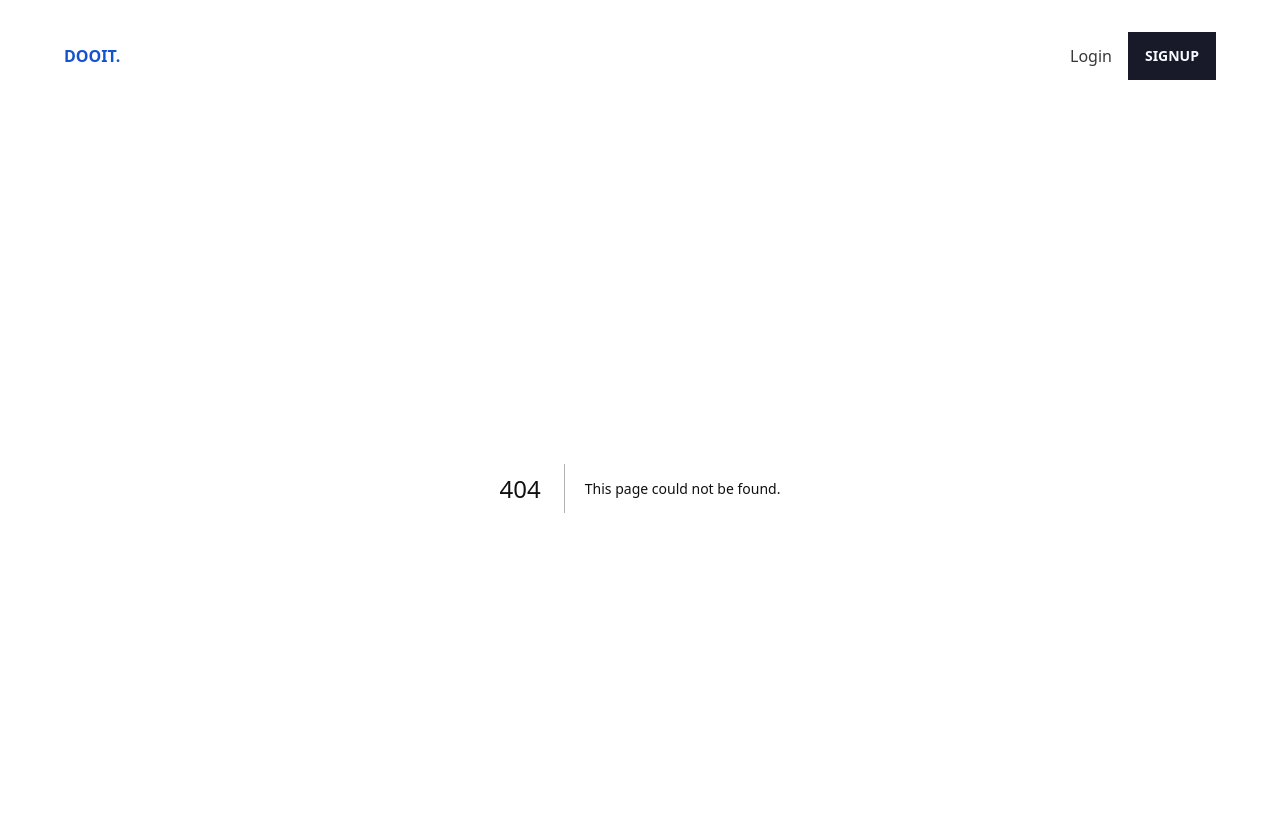
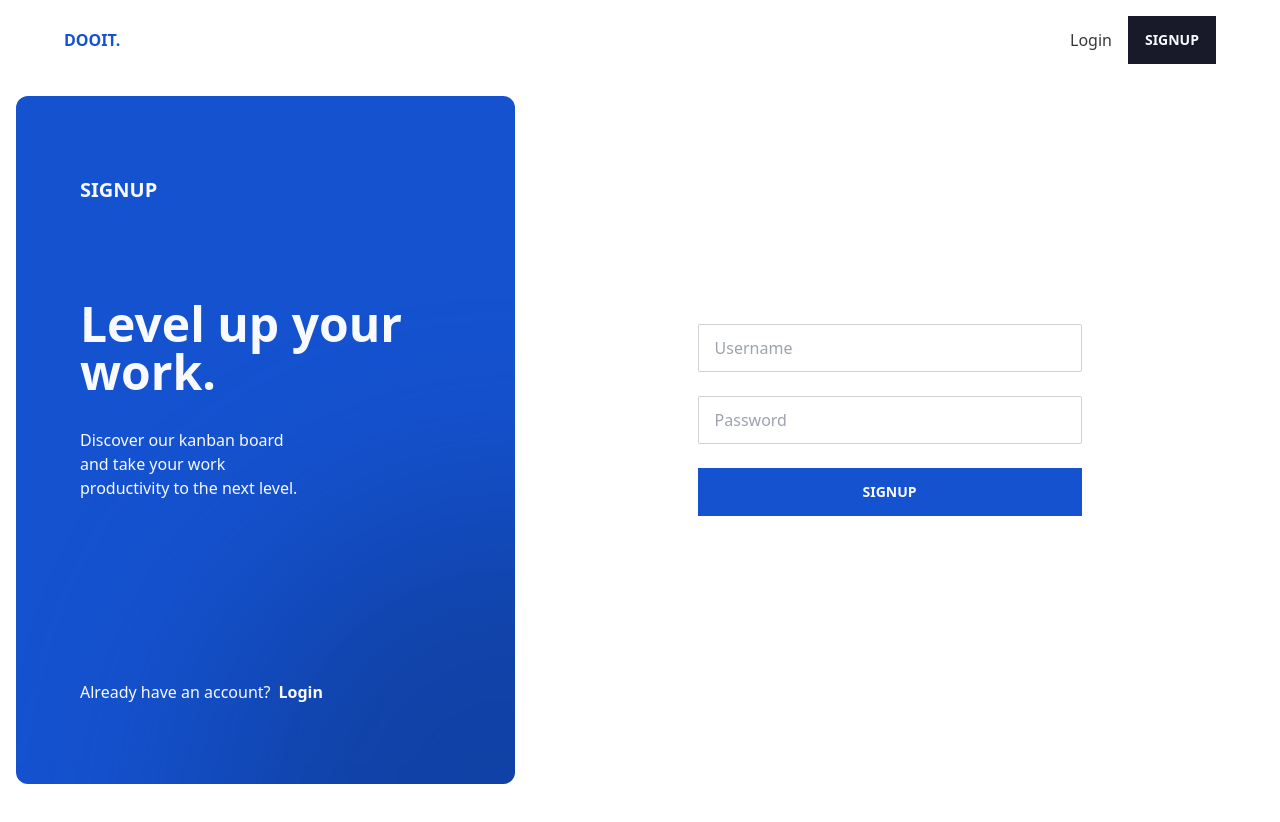
Before and after one commit to joysamaddar/dooit, a Next.js app in the folder frontend/: page /signup in a window 1280 px wide. Before the commit this address had no page. Shown: the top 822 px of the page. After the commit the page ends 800 px from the top, so only its background shows below. Built offline with nearby package versions, Linux system fonts and the light colour scheme.

Commit message:
Added login and signup pages

```diff
--- /dev/null
+++ b/frontend/app/_variables.scss
@@ -0,0 +1,10 @@
+
+$dprimary: #1552CF;
+$dsecondary: #1D1D21;
+$ddarkblue: #0C317C;
+$dblue: #1962F9;
+$dlightblue: #F8FAFF;
+$dwhite: #FFFFFF;
+$dlightblack: #383838;
+$dgrey: #D6D6D6;
+$dblack: #101010;
--- a/frontend/app/globals.scss
+++ b/frontend/app/globals.scss
@@ -2,15 +2,7 @@
 @tailwind components;
 @tailwind utilities;
 
-$dprimary: #1552CF;
-$dsecondary: #1D1D21;
-$ddarkblue: #0C317C;
-$dblue: #1962F9;
-$dlightblue: #F8FAFF;
-$dwhite: #FFFFFF;
-$dlightblack: #383838;
-$dgrey: #D6D6D6;
-$dblack: #101010;
+@import './variables';
 
 * {
   box-sizing: border-box;
@@ -47,18 +39,6 @@ body {
 //   overflow-y: visible;
 // }
 
-.pattern{
-  height: 250px;
-  width: 250px;
-  background: $dblue;
-  position: absolute;
-  z-index: -1;
-  border-radius: 100%;
-  filter: blur(100px);
-  top: -100%;
-  left: 90%;
-}
-
 .btn-shadow{
   box-shadow: 5px 5px $dblue;
   transition: all 0.2s ease;
--- a/frontend/app/login/page.tsx
+++ b/frontend/app/login/page.tsx
@@ -1,7 +1,18 @@
-export default function Login(){
+import AuthPage from "../../components/Auth/AuthPage";
+
+export const metadata = {
+  title: "Login",
+};
+
+export default function Login() {
   return (
     <main>
-      This is login page!
+      <AuthPage
+        title="Login"
+        heading="Welcome back!"
+        subheading="Login to enjoy our full suite of tools."
+        cta="Do not have an account?"
+      />
     </main>
-  )
+  );
 }
--- a/frontend/app/page.module.scss
+++ b/frontend/app/page.module.scss
@@ -1,4 +1,13 @@
-.main {
-  // margin: 0 1rem;
-  // padding: 0 0.5rem;
+@import './variables';
+
+.gradient{
+  height: 250px;
+  width: 250px;
+  background: $dblue;
+  position: absolute;
+  z-index: -1;
+  border-radius: 100%;
+  filter: blur(100px);
+  top: -100%;
+  left: 90%;
 }
--- a/frontend/app/page.tsx
+++ b/frontend/app/page.tsx
@@ -4,7 +4,7 @@ export default function Home() {
   return (
     <main>
       <div className="hero flex flex-col md:flex-row items-start my-24 px-16 relative">
-        <div className="pattern"></div>
+        <div className={styles.gradient}></div>
         <h1 className="w-full md:w-2/5 text-3xl md:text-4xl lg:text-6xl font-bold">
           Level up your productivity and get your tasks done!
         </h1>
--- /dev/null
+++ b/frontend/app/signup/page.tsx
@@ -0,0 +1,18 @@
+import AuthPage from "../../components/Auth/AuthPage";
+
+export const metadata = {
+  title: "Signup",
+};
+
+export default function Login() {
+  return (
+    <main>
+      <AuthPage
+        title="Signup"
+        heading="Level up your work."
+        subheading="Discover our kanban board and take your work productivity to the next level."
+        cta="Already have an account?"
+      />
+    </main>
+  );
+}
--- /dev/null
+++ b/frontend/components/Auth/Auth.module.scss
@@ -0,0 +1,14 @@
+@import '../../app/variables';
+
+.gradient{
+  height: 600px;
+  width: 600px;
+  background: $ddarkblue;
+  opacity: 50%;
+  position: absolute;
+  z-index: 1;
+  border-radius: 100%;
+  filter: blur(100px);
+  top: 60%;
+  right: -60%;
+}
--- /dev/null
+++ b/frontend/components/Auth/AuthForm.tsx
@@ -0,0 +1,40 @@
+"use client"
+
+import Link from "next/link";
+
+export default function AuthForm({title, cta}: {title: string, cta: string}) {
+  return (
+    <form className="w-full lg:w-3/5 flex flex-col justify-center items-center gap-6 mt-[-5vh]">
+    <p className="lg:hidden w-full max-w-sm uppercase font-bold text-2xl text-dprimary">
+      {title}
+    </p>
+    <input
+      type="text"
+      placeholder="Username"
+      className="input input-bordered w-full max-w-sm"
+      required
+    />
+    <input
+      type="password"
+      placeholder="Password"
+      className="input input-bordered w-full max-w-sm"
+      required
+    />
+    <button
+      type="submit"
+      className="btn btn-primary w-full max-w-sm uppercase"
+    >
+      {title}
+    </button>
+    <p className="lg:hidden w-full max-w-sm text-dblack">
+      {cta}
+      <Link
+        className="ml-2 font-bold"
+        href={title.toLowerCase() == "login" ? "/signup" : "/login"}
+      >
+        {title.toLowerCase() == "login" ? "Signup" : "Login"}
+      </Link>
+    </p>
+  </form>
+  )
+}
--- /dev/null
+++ b/frontend/components/Auth/AuthPage.tsx
@@ -0,0 +1,44 @@
+import Link from "next/link";
+import styles from "./Auth.module.scss";
+import AuthForm from "./AuthForm";
+
+export default function AuthPage({
+  title,
+  heading,
+  subheading,
+  cta,
+}: {
+  title: string;
+  heading: string;
+  subheading: string;
+  cta: string;
+}) {
+  return (
+    <main>
+      <div className="flex p-4 min-h-[90vh] w-full">
+        <div className="hidden lg:flex lg:flex-col md:w-2/5 bg-dprimary rounded-xl p-16 relative overflow-clip">
+          <div className="font-bold text-xl text-dlightblue mt-4 z-10 uppercase">
+            <Link href="/">{title}</Link>
+          </div>
+          <div className="font-bold text-5xl text-dlightblue mt-24 z-10">
+            <h2>{heading}</h2>
+          </div>
+          <p className="w-3/5 text-dlightblue font-thin mt-8 z-10">
+            {subheading}
+          </p>
+          <div className={styles.gradient}></div>
+          <p className="flex flex-1 items-end text-dlightblue z-10 mb-4">
+            {cta}
+            <Link
+              className="ml-2 font-bold"
+              href={title.toLowerCase() == "login" ? "/signup" : "/login"}
+            >
+              {title.toLowerCase() == "login" ? "Signup" : "Login"}
+            </Link>
+          </p>
+        </div>
+        <AuthForm title={title} cta={cta}/>
+      </div>
+    </main>
+  );
+}
--- a/frontend/components/Nav.tsx
+++ b/frontend/components/Nav.tsx
@@ -51,7 +51,7 @@ export default function Nav() {
     //   </div>
     // </div>
 
-    <div className="navbar  p-0 mt-6 px-16">
+    <div className="navbar  p-0 h-[10vh] px-16">
   <div className="navbar-start">
     <div className="flex-1 font-bold text-dprimary"><Link href="/">DOOIT.</Link></div>
   </div>
@@ -78,12 +78,12 @@ export default function Nav() {
           </label>
           <ul tabIndex={0} className="menu menu-compact absolute right-0 dropdown-content mt-3 p-2 shadow bg-base-100 rounded-box w-52">
             <li><Link href="login" >Login</Link></li>
-            <li><Link href="login" >Signup</Link></li>
+            <li><Link href="signup" >Signup</Link></li>
           </ul>
       </div>
         <div className="hidden lg:flex items-center gap-4">
           <Link href="login"  className="hover:bg-transparent focus:bg-transparent text-dlightblack">Login</Link>
-          <Link href="login"><button className="btn">Signup</button></Link>
+          <Link href="signup"><button className="btn">Signup</button></Link>
       </div>
   </div>
 </div>
--- a/frontend/tailwind.config.js
+++ b/frontend/tailwind.config.js
@@ -23,6 +23,7 @@ module.exports = {
       {
         corporate: {
           ...require("daisyui/src/colors/themes")["[data-theme=corporate]"],
+          "primary": "#1552CF",
           "base-100": "#ffffff",
           "bg-base-100": "#d6d6d6"
         },
```
Also changed, not shown: 2 other files (tests, documents, lock files or other folders).
